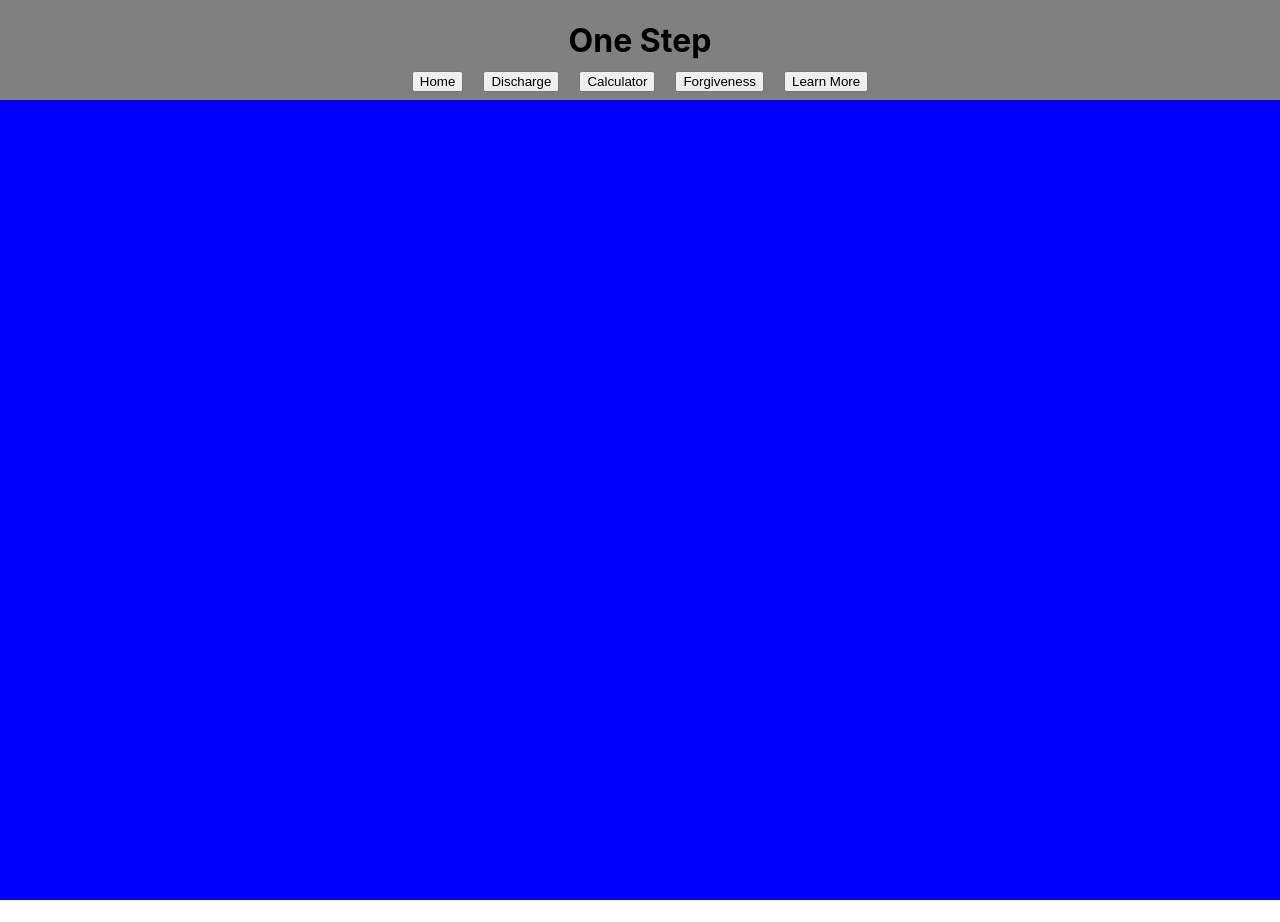
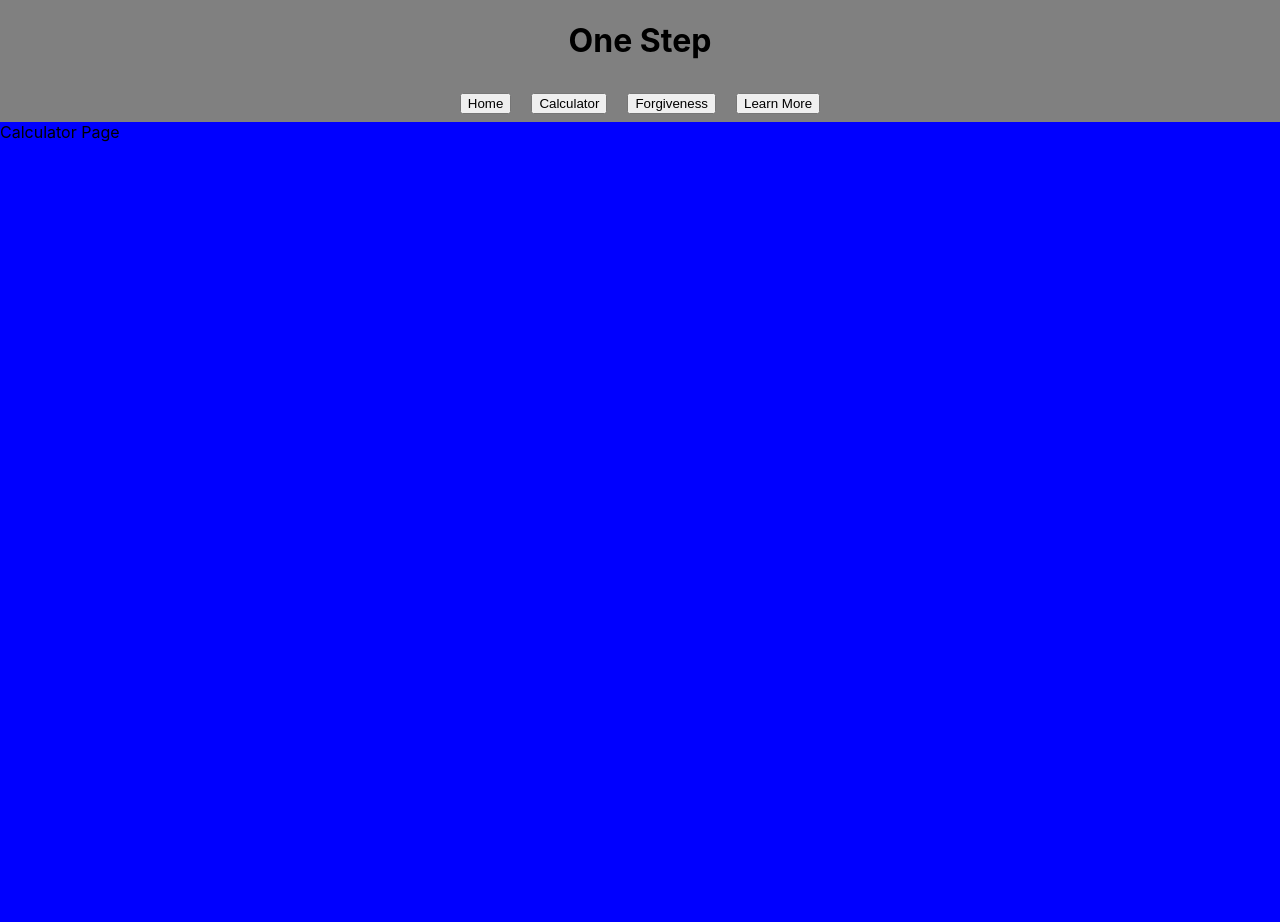
Before and after one commit to Cazi/JPMColumbusHackathon, a React (Create React App) app in the folder one-step/: page /calculator in a window 1280 px wide. Before the commit the page ends 900 px from the top, so only its background shows below. Built offline with nearby package versions, Linux system fonts and the light colour scheme.

Commit message:
Update react-router to v6, used the v6 interface which resolve bug

```diff
--- a/one-step/package.json
+++ b/one-step/package.json
@@ -17,7 +17,7 @@
     "history": "^4.10.1",
     "react": "^18.2.0",
     "react-dom": "^18.2.0",
-    "react-router-dom": "^5.3.0",
+    "react-router-dom": "^6.3.0",
     "react-scripts": "5.0.1",
     "styled-components": "^5.3.5",
     "typescript": "^4.7.4",
--- a/one-step/src/App.tsx
+++ b/one-step/src/App.tsx
@@ -1,37 +1,24 @@
-import React from 'react';
-import logo from './logo.svg';
-import './App.css';
-import NavBar from './components/organisms/NavBar/NavBar';
-import {
-  Router,
-  Route,
-  Switch
-} from "react-router-dom";
-import CalculatorPage from './components/pages/CalculatorPage/CalculatorPage';
-import HomePage from './components/pages/HomePage/HomePage';
-import LearnMorePage from './components/pages/LearnMorePage/LearnMorePage';
-import ForgivenessPage from './components/pages/ForgivenessPage/ForgivenessPage';
-import { createBrowserHistory, History } from "history";
+import React from "react";
+import { Routes, Route } from "react-router-dom";
+import NavBar from "./components/organisms/NavBar/NavBar";
+import CalculatorPage from "./components/pages/CalculatorPage/CalculatorPage";
+import HomePage from "./components/pages/HomePage/HomePage";
+import LearnMorePage from "./components/pages/LearnMorePage/LearnMorePage";
+import ForgivenessPage from "./components/pages/ForgivenessPage/ForgivenessPage";
+import { PATHS } from "./constants";
 
-const defaultHistory= createBrowserHistory();
-
-type AppProps = {
-  history?: History;
-}
-
-function App({history = defaultHistory}: AppProps) {
+function App() {
   return (
-    <Router history = {history}>
-      <div className="App">
-        <NavBar></NavBar>
-        <Switch>
-          <Route path="/calculator"> <CalculatorPage/> </Route>
-          <Route path="/home" component={HomePage}/>
-          <Route path="/learn" component={LearnMorePage}/>
-          <Route path="/forgiveness" component={ForgivenessPage}/>
-        </Switch>
-      </div>
-    </Router>
+    <div className="App">
+      <NavBar></NavBar>
+      <Routes>
+        <Route path={PATHS.BASE} element={<div>HERE</div>} />
+        <Route path={PATHS.CALCULATOR} element={<CalculatorPage />} />
+        <Route path={PATHS.HOME} element={<HomePage />} />
+        <Route path={PATHS.LEARN_MORE} element={<LearnMorePage />} />
+        <Route path={PATHS.FORGIVENESS} element={<ForgivenessPage />} />
+      </Routes>
+    </div>
   );
 }
 
--- a/one-step/src/components/atoms/NavBarButton.tsx
+++ b/one-step/src/components/atoms/NavBarButton.tsx
@@ -1,6 +1,6 @@
 import { FC } from "react";
-import styled  from "styled-components";
-import { Link, useHistory } from "react-router-dom";
+import styled from "styled-components";
+import { useNavigate } from "react-router-dom";
 
 //Styled Div Definition
 const NavBarButtonContainer = styled.div`
@@ -10,15 +10,18 @@ color: white;
 margin: 10px;
 `;
 interface NavBarButtonProps {
-    buttonName: string
+  title: string;
+  to: string;
 }
 
-const NavBarButton: FC<NavBarButtonProps> = ({...props}) => {
-    const history = useHistory();
-    return (
-        <NavBarButtonContainer>
-            <button onClick={() => {console.log("Try push"); history.push({pathname: "/calculator"})}}>{props.buttonName}</button>
-        </NavBarButtonContainer>);
-}
+const NavBarButton: FC<NavBarButtonProps> = ({ title, to, ...props }) => {
+  const navigate = useNavigate();
+
+  return (
+    <NavBarButtonContainer>
+      <button onClick={() => navigate(to)}>{title}</button>
+    </NavBarButtonContainer>
+  );
+};
 
 export default NavBarButton;
--- a/one-step/src/components/organisms/NavBar/NavBar.tsx
+++ b/one-step/src/components/organisms/NavBar/NavBar.tsx
@@ -1,12 +1,12 @@
 import { FC } from "react";
-import styled  from "styled-components";
+import styled from "styled-components";
+import { PATHS } from "../../../constants";
 import NavBarButton from "../../atoms/NavBarButton";
 
 const NavBarContainer = styled.div`
   display: flex;
   flex-direction: column;
   justify-content: flex-start;
-    height: 100px;
   width: 100vw;
   background-color: gray;
 `;
@@ -22,10 +22,9 @@ const ButtonContainer = styled.div`
   width: 100%;
 `;
 
-
 const TitleContainer = styled.div`
-    height: 60px;
   width: 100%;
+  text-align: center;
 `;
 const NavBar: FC = () => {
   return (
@@ -34,13 +33,13 @@ const NavBar: FC = () => {
         <StyledTitle>One Step</StyledTitle>
       </TitleContainer>
       <ButtonContainer>
-         <NavBarButton buttonName="Home"></NavBarButton>
-         <NavBarButton buttonName="Discharge"></NavBarButton>
-         <NavBarButton buttonName="Calculator"></NavBarButton>
-         <NavBarButton buttonName="Forgiveness"></NavBarButton>
-         <NavBarButton buttonName="Learn More"></NavBarButton>
+        <NavBarButton title="Home" to={PATHS.HOME}></NavBarButton>
+        <NavBarButton title="Calculator" to={PATHS.CALCULATOR}></NavBarButton>
+        <NavBarButton title="Forgiveness" to={PATHS.FORGIVENESS}></NavBarButton>
+        <NavBarButton title="Learn More" to={PATHS.LEARN_MORE}></NavBarButton>
       </ButtonContainer>
-    </NavBarContainer>)
-}
+    </NavBarContainer>
+  );
+};
 
 export default NavBar;
--- a/one-step/src/components/pages/CalculatorPage/CalculatorPage.tsx
+++ b/one-step/src/components/pages/CalculatorPage/CalculatorPage.tsx
@@ -1,11 +1,11 @@
 import { FC } from "react";
-import styled  from "styled-components";
+import styled from "styled-components";
 const CalculatorPageContainer = styled.div`
-height: 100vh;
-background-color: blue;
-`
+  height: 100vh;
+  background-color: blue;
+`;
 const CalculatorPage: FC = () => {
-    return (<CalculatorPageContainer></CalculatorPageContainer>)
-}
+  return <CalculatorPageContainer>Calculator Page</CalculatorPageContainer>;
+};
 
 export default CalculatorPage;
--- a/one-step/src/components/pages/ForgivenessPage/ForgivenessPage.tsx
+++ b/one-step/src/components/pages/ForgivenessPage/ForgivenessPage.tsx
@@ -1,11 +1,11 @@
 import { FC } from "react";
-import styled  from "styled-components";
+import styled from "styled-components";
 const ForgivenessPageContainer = styled.div`
-height: 100vh;
-background-color: red;
-`
+  height: 100vh;
+  background-color: red;
+`;
 const ForgivenessPage: FC = () => {
-    return (<ForgivenessPageContainer></ForgivenessPageContainer>)
-}
+  return <ForgivenessPageContainer>Forgiveness Page</ForgivenessPageContainer>;
+};
 
 export default ForgivenessPage;
--- a/one-step/src/components/pages/HomePage/HomePage.tsx
+++ b/one-step/src/components/pages/HomePage/HomePage.tsx
@@ -1,11 +1,11 @@
 import { FC } from "react";
-import styled  from "styled-components";
+import styled from "styled-components";
 const HomePageContainer = styled.div`
-height: 100vh;
-background-color: green;
-`
+  height: 100vh;
+  background-color: green;
+`;
 const HomePage: FC = () => {
-    return (<HomePageContainer></HomePageContainer>)
-}
+  return <HomePageContainer>Home Page</HomePageContainer>;
+};
 
 export default HomePage;
--- a/one-step/src/components/pages/LearnMorePage/LearnMorePage.tsx
+++ b/one-step/src/components/pages/LearnMorePage/LearnMorePage.tsx
@@ -1,11 +1,11 @@
 import { FC } from "react";
-import styled  from "styled-components";
+import styled from "styled-components";
 const LearnMorePageContainer = styled.div`
-height: 100vh;
-background-color: yellow;
-`
+  height: 100vh;
+  background-color: yellow;
+`;
 const LearnMorePage: FC = () => {
-    return (<LearnMorePageContainer></LearnMorePageContainer>)
-}
+  return <LearnMorePageContainer>Learn More Page</LearnMorePageContainer>;
+};
 
 export default LearnMorePage;
--- /dev/null
+++ b/one-step/src/constants.ts
@@ -0,0 +1,7 @@
+export const PATHS = {
+  BASE: "/",
+  HOME: "/home",
+  CALCULATOR: "/calculator",
+  FORGIVENESS: "/forgive",
+  LEARN_MORE: "/learn",
+};
--- a/one-step/src/index.tsx
+++ b/one-step/src/index.tsx
@@ -1,15 +1,17 @@
-import React from 'react';
-import ReactDOM from 'react-dom/client';
-import './index.css';
-import App from './App';
-import reportWebVitals from './reportWebVitals';
-
+import React from "react";
+import ReactDOM from "react-dom/client";
+import "./index.css";
+import App from "./App";
+import reportWebVitals from "./reportWebVitals";
+import { BrowserRouter as Router } from "react-router-dom";
 const root = ReactDOM.createRoot(
-  document.getElementById('root') as HTMLElement
+  document.getElementById("root") as HTMLElement
 );
 root.render(
   <React.StrictMode>
-    <App />
+    <Router>
+      <App />
+    </Router>
   </React.StrictMode>
 );
 
```
Also changed, not shown: 2 other files (tests, documents, lock files or other folders). Lines whose indentation alone changed are shown as unchanged.
